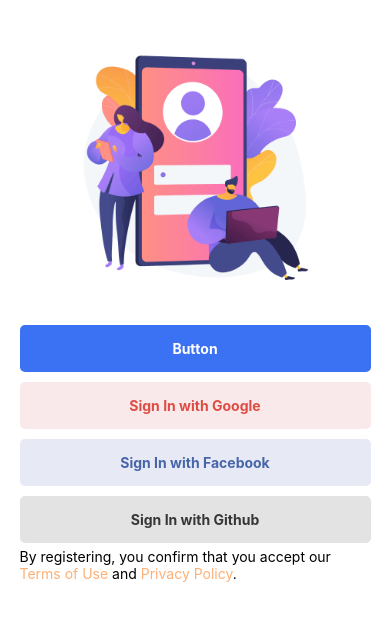
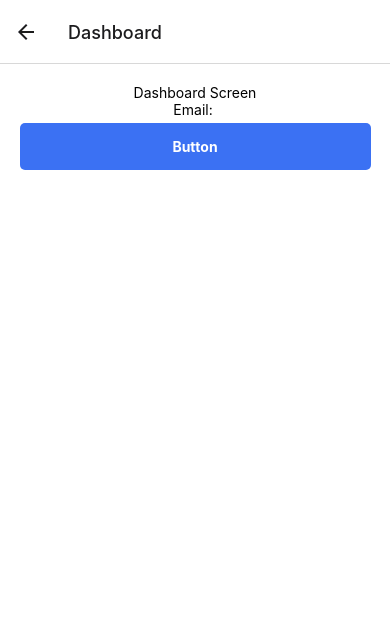
Before and after one commit to gadaharsh/O-Auth-Signup, a React Native app: screen /Dashboard in a window 390 px wide. Shown: the top 620 px of the page. Built offline with nearby package versions, Linux system fonts and the light colour scheme.

Commit message:
dashboard

```diff
--- a/App.js
+++ b/App.js
@@ -1,18 +1,23 @@
 import { StatusBar } from "expo-status-bar";
 import { StyleSheet, Text, View, SafeAreaView } from "react-native";
 import SignUpScreen from "./app/screens/SignUpScreen";
-import { NavigationContainer } from '@react-navigation/native';
-import { createNativeStackNavigator } from '@react-navigation/native-stack';
+import { NavigationContainer } from "@react-navigation/native";
+import { createNativeStackNavigator } from "@react-navigation/native-stack";
+import Dashboard from "./app/screens/Dashboard";
 
+const Stack = createNativeStackNavigator();
 
 export default function App() {
   return (
     <>
-
-        <View style={styles.container}>
-          <SignUpScreen/>
-        </View>
-
+      <View style={styles.container}>
+        <NavigationContainer style={styles.container}>
+          <Stack.Navigator>
+            <Stack.Screen options={{headerShown:false}} name="SignIn" component={SignUpScreen} />
+            <Stack.Screen name="Dashboard" component={Dashboard} />
+          </Stack.Navigator>
+        </NavigationContainer>
+      </View>
     </>
   );
 }
@@ -20,6 +25,7 @@
 const styles = StyleSheet.create({
   container: {
     flex: 1,
+    backgroundColor: '#fff',
     // backgroundColor: "#85CDCA",
     // alignItems: "center",
     // justifyContent: "center",
--- /dev/null
+++ b/app/screens/Dashboard.js
@@ -0,0 +1,29 @@
+import { StyleSheet, Text, View, ScrollView } from "react-native";
+import React from "react";
+import CustomButton from "../components/CustomButton";
+import { NavigationContainer } from "@react-navigation/native";
+import { createNativeStackNavigator } from "@react-navigation/native-stack";
+
+const Dashboard = () => {
+  return (
+    <ScrollView style={styles.main}>
+      <View style={styles.root}>
+        <Text>Dashboard Screen</Text>
+        <Text>Email: </Text>
+        <CustomButton text="Button" />
+      </View>
+    </ScrollView>
+  );
+};
+
+export default Dashboard;
+
+const styles = StyleSheet.create({
+  main: {
+    backgroundColor: "#fff",
+  },
+  root: {
+    alignItems: "center",
+    padding: "5%",
+  },
+});
--- a/app/screens/SignUpScreen.js
+++ b/app/screens/SignUpScreen.js
@@ -10,10 +10,11 @@
 import icon from "../../assets/signup.gif";
 import CustomButton from "../components/CustomButton";
 import SocialSignInButtons from "../components/SocialSignInButtons";
+import { NavigationContainer } from "@react-navigation/native";
+import { createNativeStackNavigator } from "@react-navigation/native-stack";
 
-const onButtonPress = () => {
-  console.warn("Button Clicked");
-};
+
+
 
 // const onSignInGoogle = () => {
 //   console.warn("Sign In with Google");
@@ -27,11 +28,15 @@
 //   console.warn("Sign In with Github");
 // };
 
-const SignUpScreen = () => {
+const SignUpScreen = ({ navigation }) => {
   const { height } = useWindowDimensions();
+  const onButtonPress = () => {
+    console.warn("Button Clicked");
+    navigation.navigate('Dashboard')
+  };
 
   return (
-    <ScrollView showsVerticalScrollIndicator={false}>
+    <ScrollView showsVerticalScrollIndicator={false} style={styles.main}>
     <View style={styles.root}>
       {/* <Text>SignUpScreen</Text> */}
       <Image source={icon} style={[styles.icon, { height: height * 0.4 }]} />
@@ -70,7 +75,11 @@
 };
 
 const styles = StyleSheet.create({
+  main:{
+    backgroundColor: '#fff',
+  },
   root: {
+    // backgroundColor: '#fff',
     alignItems: "center",
     padding: "5%",
   },
```
Also changed, not shown: firebase.js (added, +26 -0 lines).
